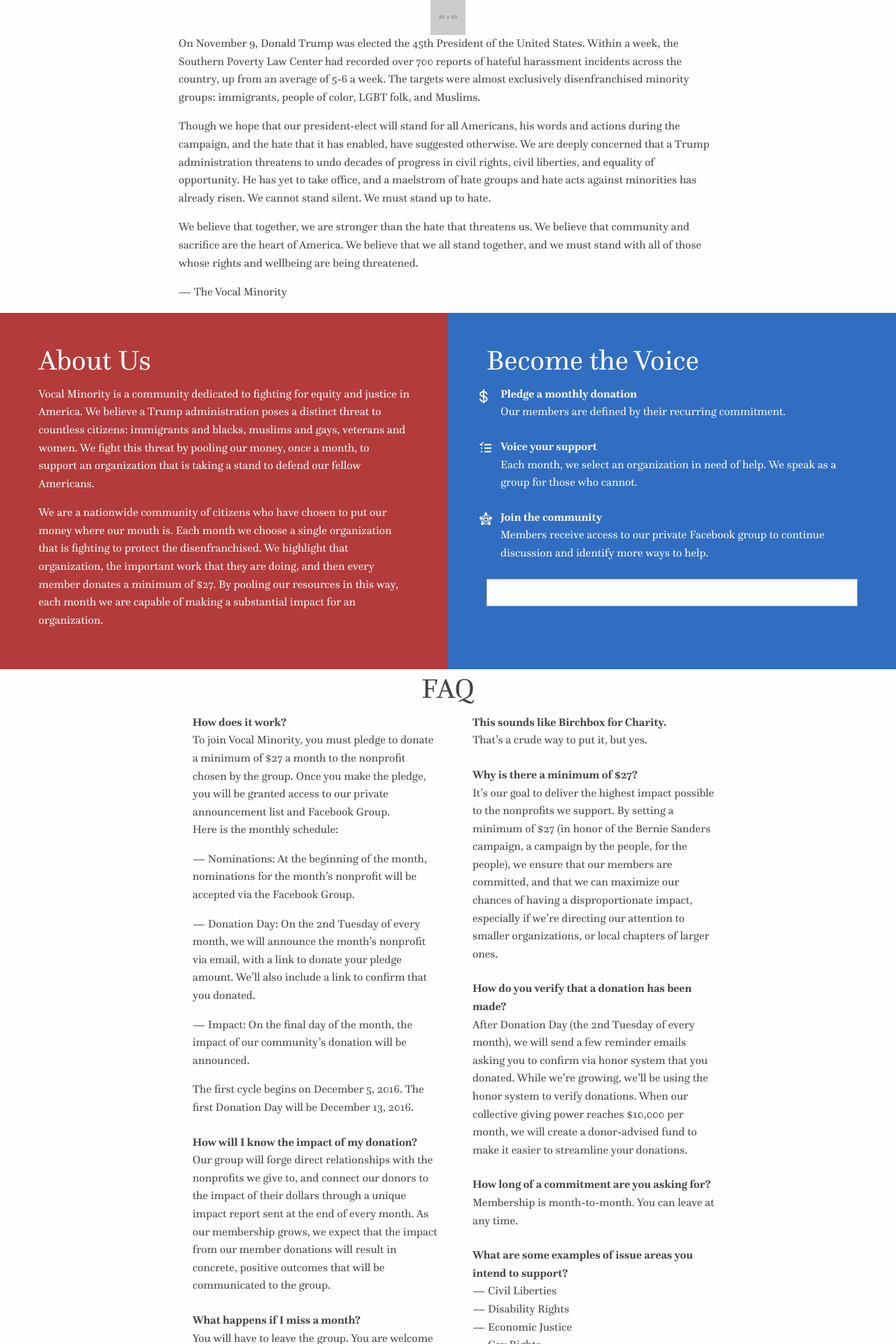
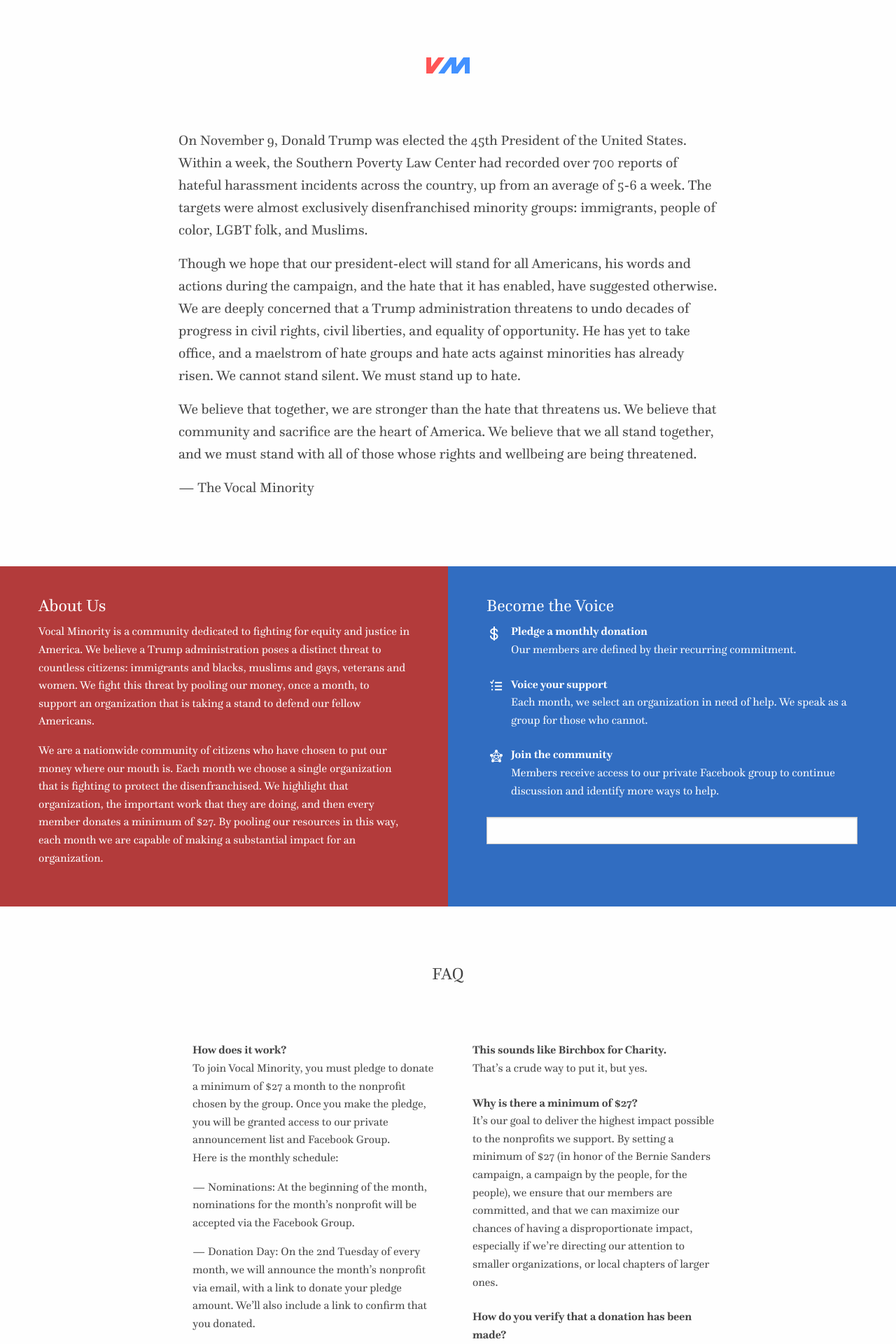
Before and after one commit to VocalMinority/vocalminority.us, a Jekyll site: the page built from index.html, in a window 1280 px wide. Shown: the top 1920 px of the page at 70% size. Built offline with Jekyll 4.4.1, drawn with Linux system fonts in a browser that asks for light colours; nearby versions of some CDN libraries.

Commit message:
Get logo in, fine tune spacing & font sizes

```diff
--- a/_sass/_settings.scss
+++ b/_sass/_settings.scss
@@ -117,10 +117,10 @@
   ),
   medium: (
     'h1': 48,
-    'h2': 40,
-    'h3': 31,
-    'h4': 25,
-    'h5': 20,
+    'h2': 24,
+    'h3': 20,
+    'h4': 18,
+    'h5': 17,
     'h6': 16,
   ),
 );
--- a/_sass/components/_ctas.scss
+++ b/_sass/components/_ctas.scss
@@ -23,6 +23,13 @@
   float: left;
 }
 
+.ctas-list {
+  margin-left: rem-calc(30);
+  @include breakpoint(medium) {
+    margin-left: rem-calc(35);
+  }
+}
+
 .ctas-list-pledge, .ctas-list-voice, .ctas-list-join {
   position: relative;
   &:before {
--- /dev/null
+++ b/_sass/components/_faqs.scss
@@ -0,0 +1,8 @@
+.faq {
+  margin-top: rem-calc(80);
+  margin-bottom: rem-calc(80);
+}
+
+.faq-header {
+  margin-bottom: rem-calc(80);
+}
--- /dev/null
+++ b/_sass/components/_manifesto.scss
@@ -0,0 +1,8 @@
+
+.manifesto-logo {
+  margin-bottom: rem-calc(80);
+}
+.manifesto {
+  margin-top: rem-calc(80);
+  margin-bottom: rem-calc(80);
+}
--- a/css/main.scss
+++ b/css/main.scss
@@ -102,3 +102,5 @@
 // App specific styles
 @import 'components/ctas';
 @import 'components/lists';
+@import 'components/manifesto';
+@import 'components/faqs';
--- a/index.html
+++ b/index.html
@@ -2,25 +2,25 @@
 layout: default
 ---
 
-<div class="logo text-center">
-  <img src="https://placehold.it/50x50"/>
-</div>
+<section class="row manifesto">
+  <div class="manifesto-logo text-center">
+    <img alt="Vocal Minority" src="/images/logo.svg"/>
+  </div>
 
-<section class="row manifesto">
   <div class="columns large-8 large-centered">
-    <p>
+    <p class="lead">
       On November 9, Donald Trump was elected the 45th President of the United States. Within a week, the Southern Poverty Law Center had recorded over 700 reports of hateful harassment incidents across the country, up from an average of 5-6 a week. The targets were almost exclusively disenfranchised minority groups: immigrants, people of color, LGBT folk, and Muslims.
     </p>
 
-    <p>
+    <p class="lead">
       Though we hope that our president-elect will stand for all Americans, his words and actions during the campaign, and the hate that it has enabled, have suggested otherwise. We are deeply concerned that a Trump administration threatens to undo decades of progress in civil rights, civil liberties, and equality of opportunity. He has yet to take office, and a maelstrom of hate groups and hate acts against minorities has already risen. We cannot stand silent. We must stand up to hate.
     </p>
 
 
-    <p>
+    <p class="lead">
       We believe that together, we are stronger than the hate that threatens us. We believe that community and sacrifice are the heart of America. We believe that we all stand together, and we must stand with all of those whose rights and wellbeing are being threatened.
     </p>
-    <p>
+    <p class="lead">
       &mdash; The Vocal Minority
     </p>
   </div>
@@ -62,8 +62,8 @@
   </div>
 </section>
 <section class="faq row">
-  <h2 class="text-center">FAQ</h2>
-  <div class="columns large-4 large-offset-2">
+  <h2 class="faq-header text-center">FAQ</h2>
+  <div class="columns medium-6 large-4 large-offset-2">
     <ul class="faq-list">
       <li>
         <strong>How does it work?</strong><br/>
@@ -94,7 +94,7 @@
         </li>
       </ul>
   </div>
-  <div class="columns large-4 end">
+  <div class="columns medium-6 large-4 end">
     <ul class="faq-list">
       <li>
         <strong>This sounds like Birchbox for Charity.</strong>
```
Also changed, not shown: images/logo.svg (added).
